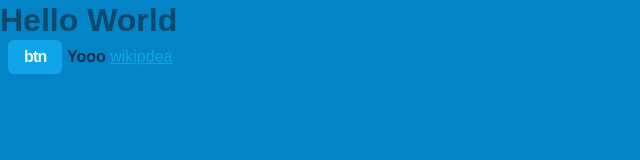
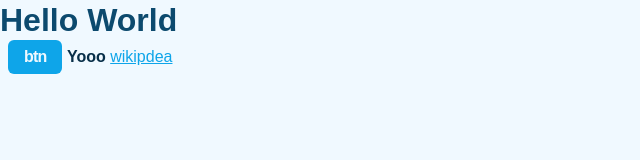
Before and after one commit to nikitanpatil1/codingRound_Bynry, a plain HTML site: page index.html in a window 1280 px wide. Shown: the whole page, without its empty margins (0-640 px from the left). Drawn offline with Linux system fonts and the light colour scheme; a web font is replaced by a local one.

Commit message:
add style

```diff
--- a/styles/style.css
+++ b/styles/style.css
@@ -6,6 +6,7 @@
     --clr-sky400: #38bdf8;
     --clr-sky500: #0ea5e9;
     --clr-sky600: #0284c7;
+    --clr-sky700: #0369a1;
     --clr-sky800: #075985;
     --clr-sky900: #0c4a6e;
     --clr-sky950: #082f49;
@@ -48,7 +49,7 @@ html{
 
 body{
     font-family: 'General Sans', sans-serif;
-    background-color: var(--clr-sky600);
+    background-color: var(--clr-sky50);
     color: var(--clr-sky900);
 }
 
@@ -70,6 +71,7 @@ button{
 
 a{
     color: var(--clr-sky500);
+    cursor: pointer;
 }
 
 strong{
```
